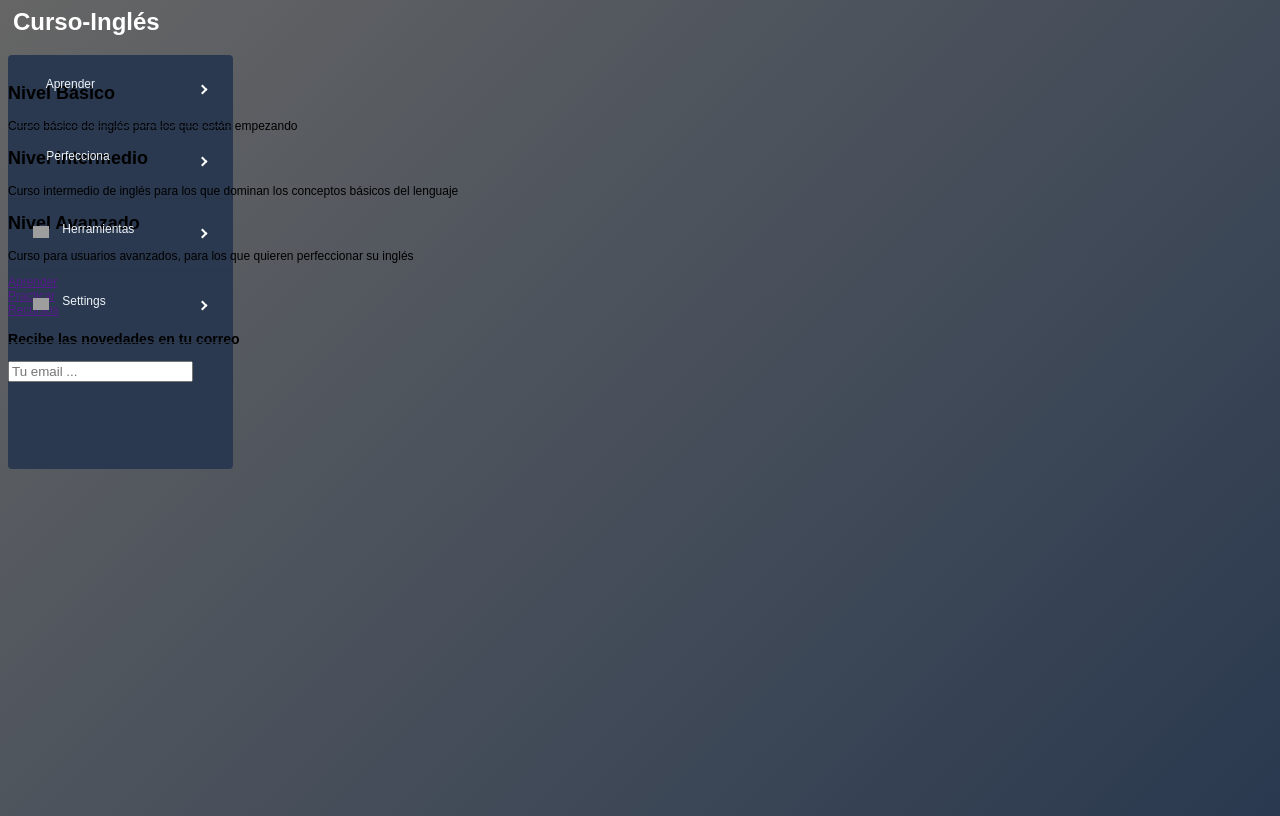
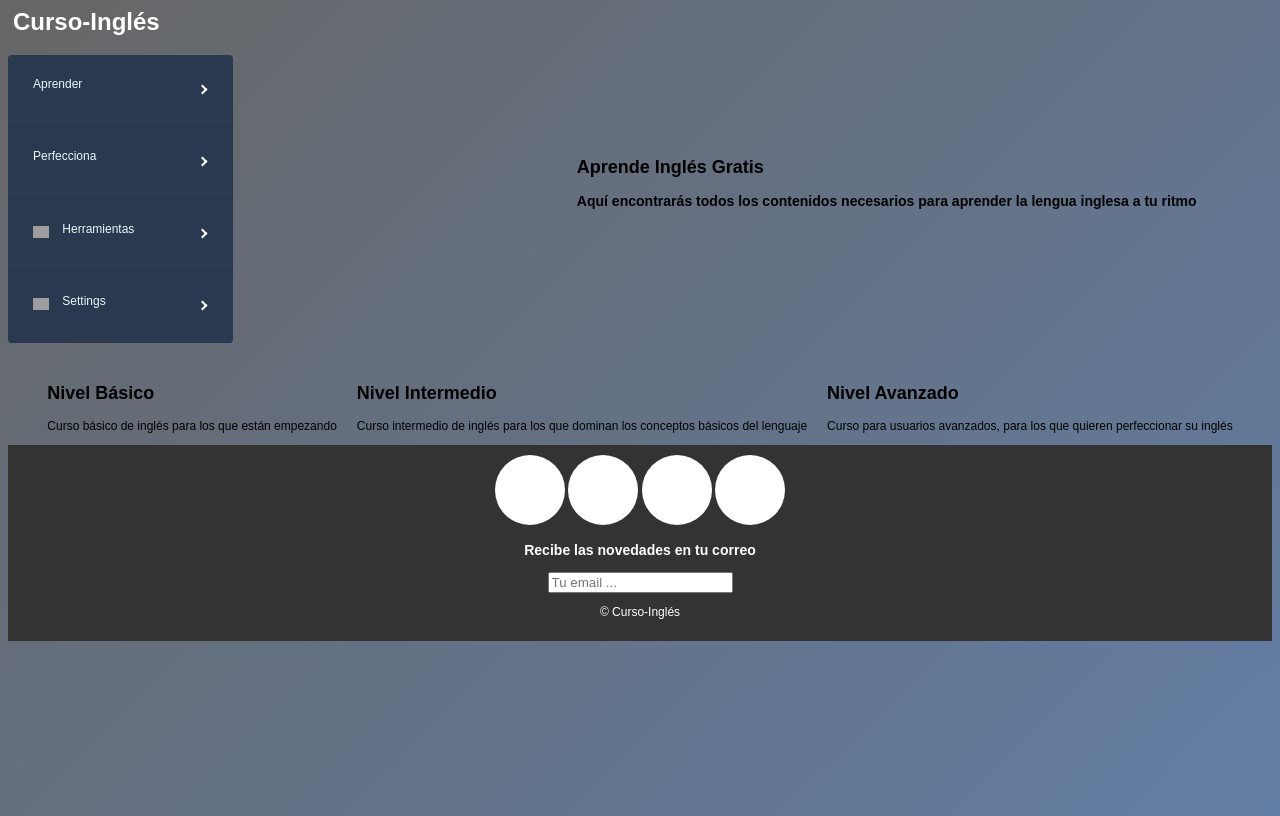
Before and after one commit to Juanbautissta/curso-ingles, a website: page public/index.html in a window 1280 px wide. Drawn offline with Linux system fonts and the light colour scheme; grey boxes are pictures that could not be loaded; some icons are missing.

Commit message:
CAMBIOS css

```diff
--- a/public/index.html
+++ b/public/index.html
@@ -17,21 +17,19 @@
             <nav class="swanky_wrapper">
                 <input id='Dashboard' name='radio' type='radio'>
                 <label for='Dashboard'>
-                        <img src="" alt="">
                     <span>Aprender</span>
                     <div class='lil_arrow'></div>
                     <div class='bar'></div>
                     <div class='swanky_wrapper__content'>
                         <ul>
-                                <li id="basico" class=""><a  href="/questions" class="nivel">Nivel Básico</a></li>
-                                <li id="intermedio" class=""><a  href="/questions" class="nivel">Nivel Intermedio</a></li>
-                                <li id="avanzado" class=""><a  href="/questions" class="nivel">Nivel Avanzado</a></li>
+                            <li id="basico" class=""><a href="/questions" class="nivel">Nivel Básico</a></li>
+                            <li id="intermedio" class=""><a href="/questions" class="nivel">Nivel Intermedio</a></li>
+                            <li id="avanzado" class=""><a href="/questions" class="nivel">Nivel Avanzado</a></li>
                         </ul>
                     </div>
                 </label>
                 <input id="Sales" name="radio" type="radio">
                 <label for="Sales">
-                        <img src="" alt="">
                     <span>Perfecciona</span>
                     <div class="lil_arrow"></div>
                     <div class='bar'></div>
@@ -70,15 +68,16 @@
                         </ul>
                     </div>
                 </label>
+    </header>
+    <main class="main">
         <section class="banner">
             <article class="contenedorBanner">
                 <h2 class="">Aprende Inglés Gratis</h2>
-                <h3 class="">Aquí encontrarás todos los contenidos necesarios para aprender la lengua inglesa a tu ritmo</h3>
+                <h3 class="">Aquí encontrarás todos los contenidos necesarios para aprender la lengua inglesa a tu ritmo
+                </h3>
                 <!-- <input type="text" placeholder="Introduce aquí el texto"> -->
             </article>
         </section>
-    </header>
-    <main class="main">
         <div class="contenedor">
             <section class="info">
                 <article class="info__columna">
@@ -97,26 +96,18 @@
             </section>
         </div>
     </main>
-    <footer>
-        <section>
-            <article>
-                <ul>
-                    <a href="">
-                        <li>Aprender</li>
-                    </a>
-                    <a href="">
-                        <li>Practicar</li>
-                    </a>
-                    <a href="">
-                        <li>Recursos</li>
-                    </a>
-                </ul>
-            </article>
+    <footer class="footer">
+        <div class="social">
+            <a href="" class="icon-facebook"></a>
+            <a href="" class="icon-twitter"></a>
+            <a href="" class="icon-instagram"></a>
+            <a href="" class="icon-gplus"></a>
+        </div>
         <article>
             <h3>Recibe las novedades en tu correo</h3>
             <input type="text" placeholder="Tu email ...">
         </article>
-        </section>
+        <p class="copy">&copy; Curso-Inglés</p>
     </footer>
     <script src="js/index.js"></script>
 </body>
--- a/public/styles/styles.css
+++ b/public/styles/styles.css
@@ -1,6 +1,11 @@
 * {
   font-family: sans-serif;
 }
+
+/* BODY */
+/* HEADER */
+/* nav */
+
 ul {
   padding: 0;
   margin: 0;
@@ -22,29 +27,32 @@ label {
   display: none;
 }
 
+/*
 body .swanky {
   margin: auto;
   top: 0;
   bottom: 0;
   left: 0;
   right: 0;
-}
+} */
+
+/* fondo */
 
 body {
   height: 100vh;
   font-weight: 500;
-  background: linear-gradient(135deg, #666666 0%, #2a394f 100%);
+  background: linear-gradient(135deg, #666666 0%, #385a8bc9 100%);
   -webkit-font-smoothing: antialiased;
   font-size: 12px;
 }
-body .swanky {
+/* body .swanky {
   perspective: 600px;
   width: 700px;
   position: absolute;
   margin: auto;
   height: 360px;
-}
-body .swanky_title {
+} */
+/* body .swanky_title {
   float: right;
   text-align: left;
   width: 400px;
@@ -119,15 +127,17 @@ body .swanky_title__social a:hover > img {
   margin-left: 40px;
   transition-property: margin-left;
   transition-duration: 0.1s;
-}
+} */
+/*
 body .swanky_title__social a:hover > .slide .arrow {
   right: 11px;
   opacity: 1;
   transition-property: right, opacity;
   transition-delay: 0.07s;
   transition-duration: 0.2s;
-}
-body .swanky .intro {
+}  */
+
+/* body .swanky .intro {
   float: right;
   color: white;
   width: 370px;
@@ -139,8 +149,9 @@ body .swanky .intro h1 {
 }
 body .swanky .intro p {
   line-height: 20px;
-  text-shadow: 0px 1px rgba(0, 0, 0, 0.26);
-}
+  text-shadow: 0px 1px rgba(0, 0, 0, 0.26); */
+/* } */
+
 body .swanky_wrapper {
   width: 225px;
   height: auto;
@@ -208,7 +219,6 @@ body .swanky_wrapper__content {
   width: 100%;
 }
 
-/* ------- ACA ESTOOOOY -------- */
 
 body .swanky_wrapper__content li {
   width: 100%;
@@ -227,9 +237,9 @@ body .swanky_wrapper__content li:hover {
   transition: box-shadow 0.3s linear, text-indent 0.3s linear;
   text-indent: 31px;
 }
-body .swanky_wrapper__content .clear {
+/* body .swanky_wrapper__content .clear {
   clear: both;
-}
+} */
 
 input[type=radio]:checked + label .swanky_wrapper__content {
   display: block;
@@ -241,8 +251,8 @@ input[type=radio]:checked + label > .lil_arrow {
   transition: transform 0.8s;
   transition-timing-function: cubic-bezier(0.68, -0.55, 0.265, 1.55);
   transform: rotate(135deg);
-  border-top: 2px solid #14a3f9;
-  border-right: 2px solid #14a3f9;
+  border-top: 2px solid #000000;
+  border-right: 2px solid #000000;
 }
 
 input[type=radio]:checked + label {
@@ -364,6 +374,9 @@ input[type=radio]:checked + label li:nth-of-type(4) {
     position: relative;
     z-index: -1000;
     margin-bottom: 10px;
+    height: 350px;
+    display: flex;
+    align-items: center
 }
 
 .banner .contenedor {
@@ -394,6 +407,29 @@ input[type=radio]:checked + label li:nth-of-type(4) {
   display: block;
 }
 
-.main .contenedor {
-  display: grid;
+.info{
+  display: flex;
+  justify-content: center;
+  column-gap: 20px;
 }
+
+/* footer */
+.footer {
+  background: #333;
+  color: #fff;
+  padding: 10px;
+  text-align: center;
+}
+
+.footer .social [class^="icon-"] {
+  display: inline-block;
+  color: #333;
+  text-decoration: none;
+  font-size: 30px;
+  padding: 10px;
+  background: white;
+  border-radius: 50%;
+  width: 50px;
+  height: 50px;
+  line-height: 40px;
+}
```
Lines whose indentation alone changed are shown as unchanged.
